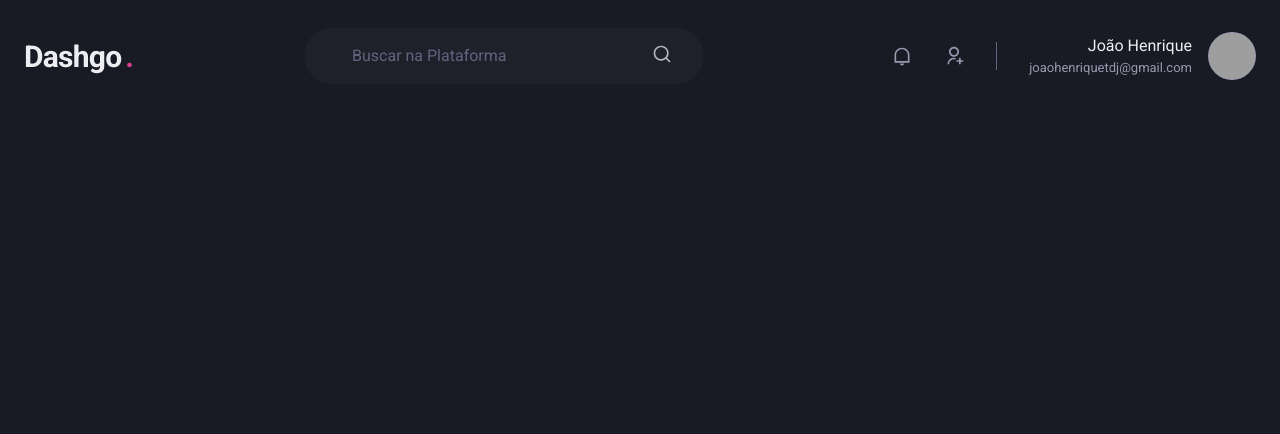
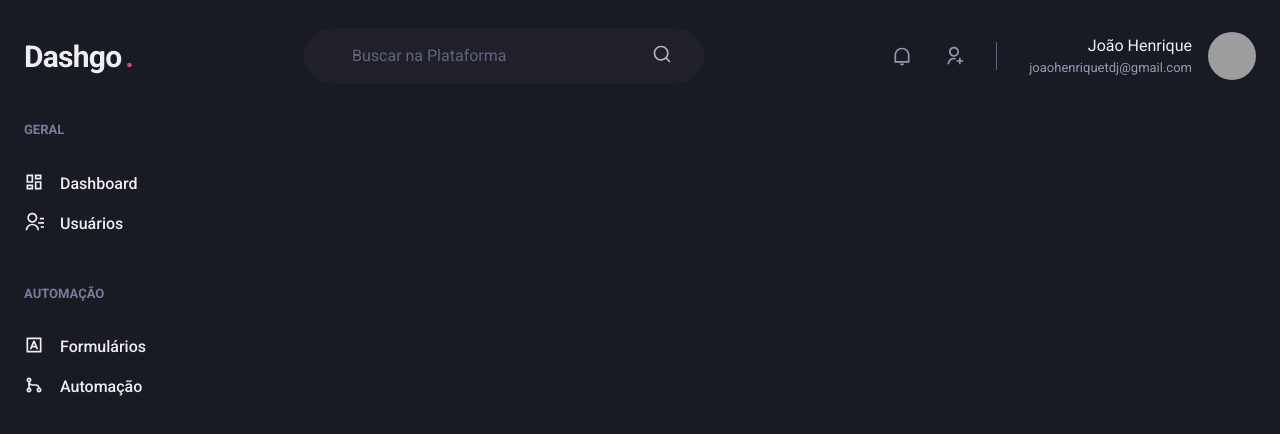
Before and after one commit to joaoh4547/dashgo, a Next.js app: page /dashboard in a window 1280 px wide. Shown: the top 434 px of the page. Built offline with nearby package versions, Linux system fonts and the light colour scheme; grey boxes are pictures that could not be loaded.

Commit message:
Add Sidebar component

```diff
--- /dev/null
+++ b/src/components/Sidebar.tsx
@@ -0,0 +1,54 @@
+import { Box, Icon, Link, Stack, Text } from "@chakra-ui/react";
+import {
+    RiContactsLine,
+    RiDashboardLine,
+    RiGitMergeLine,
+    RiInputMethodLine,
+} from "react-icons/ri";
+
+export function Sidebar() {
+    return (
+        <Box as="aside" w="64" mr="8">
+            <Stack spacing="12" align="flex-start">
+                <Box>
+                    <Text fontWeight="bold" color="gray.400" fontSize="small">
+                        GERAL
+                    </Text>
+                    <Stack spacing="4" mt="8" align="stretch">
+                        <Link display="flex" align="center">
+                            <Icon as={RiDashboardLine} fontSize="20" />
+                            <Text ml="4" fontWeight="medium">
+                                Dashboard
+                            </Text>
+                        </Link>
+                        <Link display="flex" align="center">
+                            <Icon as={RiContactsLine} fontSize="20" />
+                            <Text ml="4" fontWeight="medium">
+                                Usuários
+                            </Text>
+                        </Link>
+                    </Stack>
+                </Box>
+                <Box>
+                    <Text fontWeight="bold" color="gray.400" fontSize="small">
+                        AUTOMAÇÃO
+                    </Text>
+                    <Stack spacing="4" mt="8" align="stretch">
+                        <Link display="flex" align="center">
+                            <Icon as={RiInputMethodLine} fontSize="20" />
+                            <Text ml="4" fontWeight="medium">
+                                Formulários
+                            </Text>
+                        </Link>
+                        <Link display="flex" align="center">
+                            <Icon as={RiGitMergeLine} fontSize="20" />
+                            <Text ml="4" fontWeight="medium">
+                                Automação
+                            </Text>
+                        </Link>
+                    </Stack>
+                </Box>
+            </Stack>
+        </Box>
+    );
+}
--- a/src/pages/dashboard.tsx
+++ b/src/pages/dashboard.tsx
@@ -1,5 +1,14 @@
+import { Flex } from "@chakra-ui/react";
 import { Header } from "../components/Header";
+import { Sidebar } from "../components/Sidebar";
 
 export default function Dashboard() {
-    return <Header />;
+    return (
+        <Flex direction="column" h="100vh">
+            <Header />
+            <Flex w="100%" my="6" maxW={1480} mx="auto" px="6">
+                <Sidebar />
+            </Flex>
+        </Flex>
+    );
 }
```
